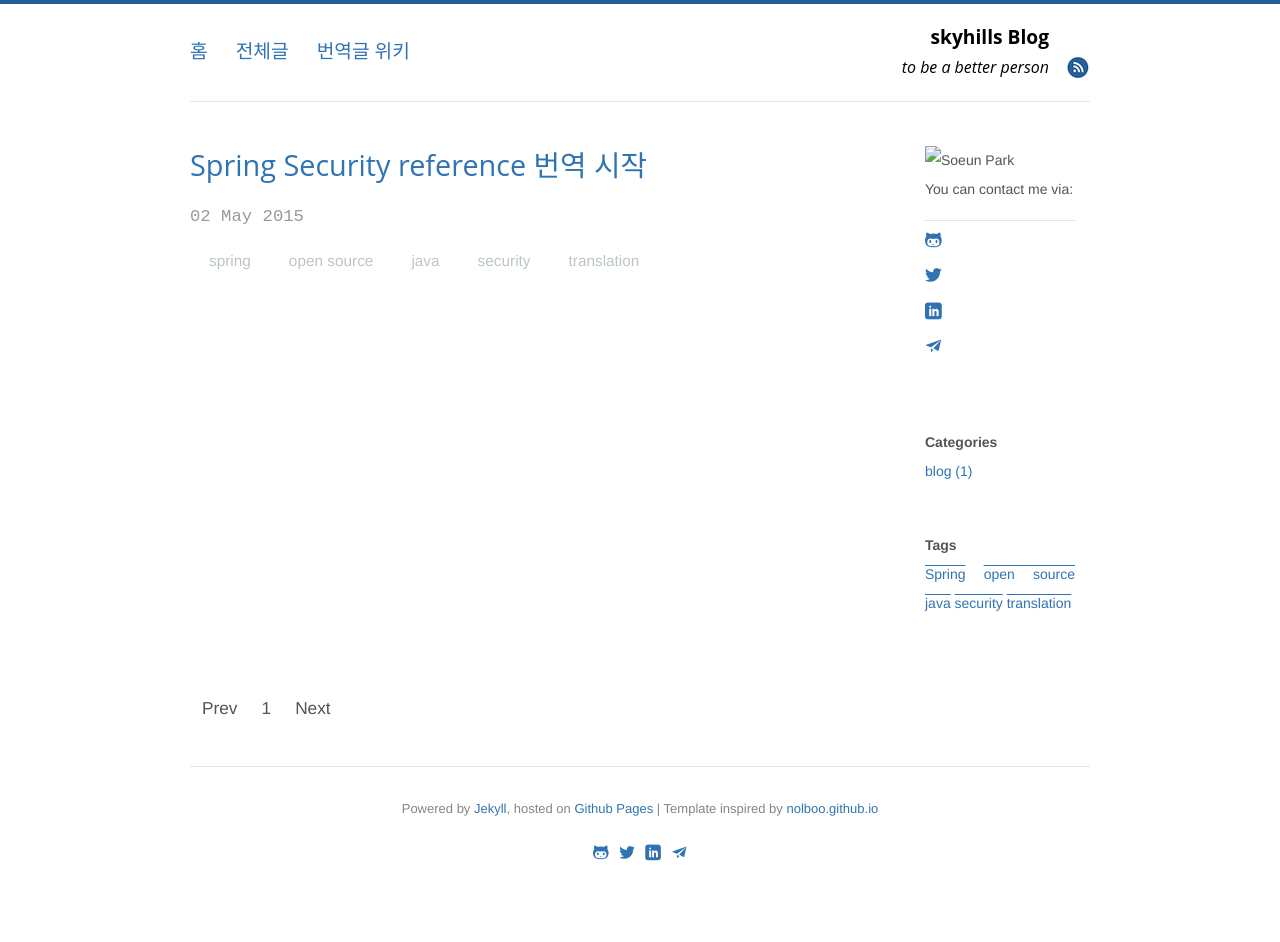
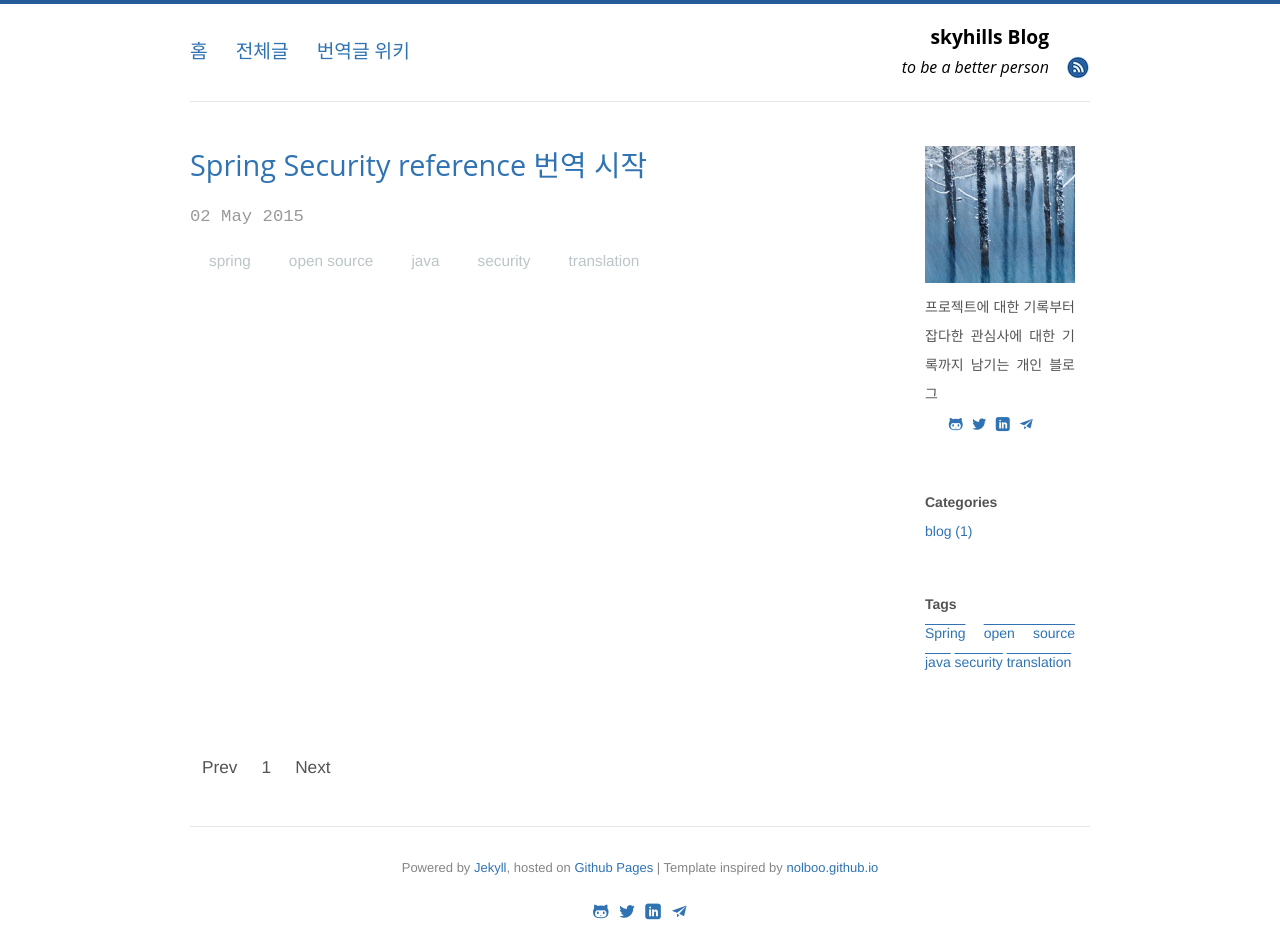
Before and after one commit to skyhills13/skyhills13.github.io, a Jekyll site: the page built from index.html, in a window 1280 px wide. Built offline with Jekyll 4.4.1, drawn with Linux system fonts in a browser that asks for light colours; the list of posts is cut into pages by our own code; comment, search, counter and statistics services are not loaded; before the commit the page ends 900 px from its top, so only the background shows below that.

Commit message:
amend sidebar profile

```diff
--- a/_config.yml
+++ b/_config.yml
@@ -17,4 +17,5 @@ lsi: false
 paginate : 5
 
 # Personal Info path
-# aboutme_photo:
+aboutme: 프로젝트에 대한 기록부터 잡다한 관심사에 대한 기록까지 남기는 개인 블로그
+aboutme_photo: "/images/profile.png"
--- a/_includes/aside/aboutme.html
+++ b/_includes/aside/aboutme.html
@@ -5,9 +5,7 @@
 
   {% if site.ShowContactInfo == "True" %}
 
-  You can contact me via:
-
-   <ul class="links">
+   <ul class="contact">
       <li><a href="https://github.com/skyhills13" title="follow me"><i class="icon-github"></i></a></li>
       <li><a href="https://twitter.com/skyhills13" title="follow me"><i class="icon-twitter"></i></a></li>
       <li><a href="https://kr.linkedin.com/in/skyhills13" title="follow me"><i class="icon-linkedin"></i></a></li>
--- a/css/site.css
+++ b/css/site.css
@@ -348,6 +348,10 @@ img { max-width: 100%; vertical-align: middle; }
     height: 100%;
 }
 
+.contact li {
+    display: inline-block;
+    padding: 0.2em;
+}
 .sidebar-module {
   padding: 15px;
   margin: 0 -15px 15px;
```
Also changed, not shown: images/profile.png (added).
